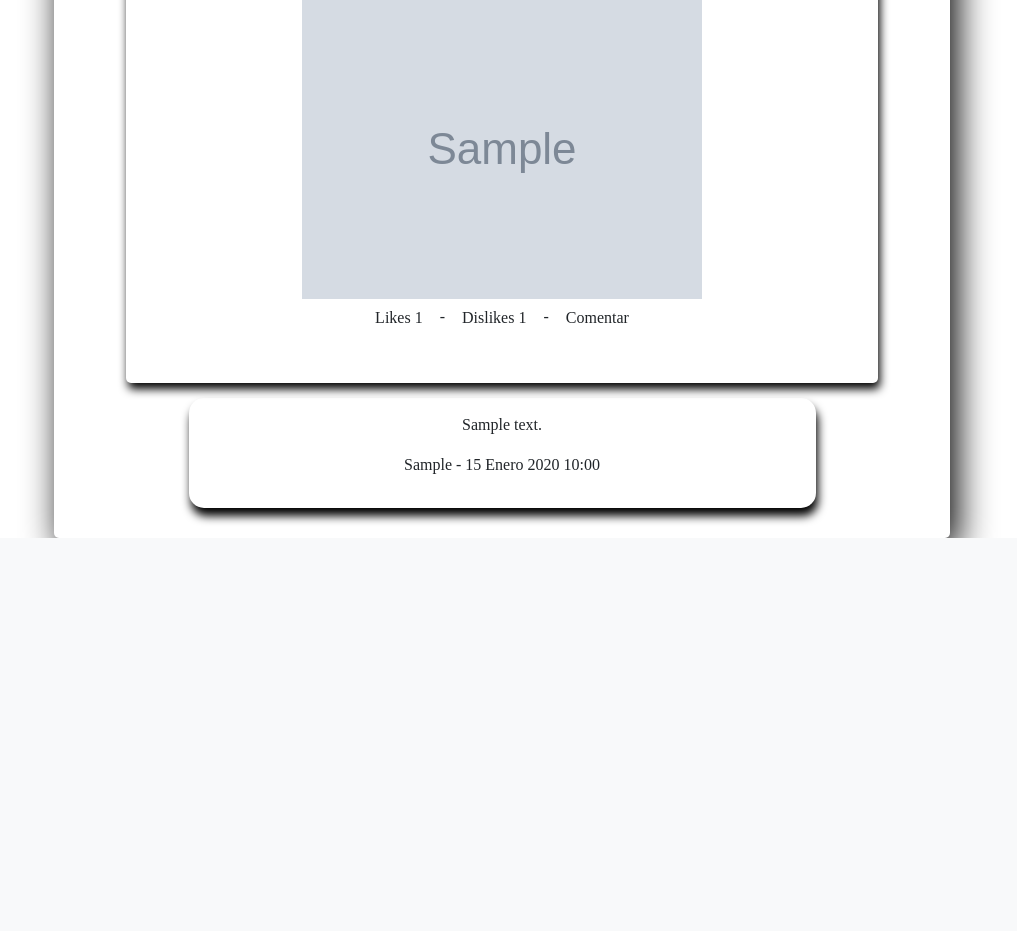
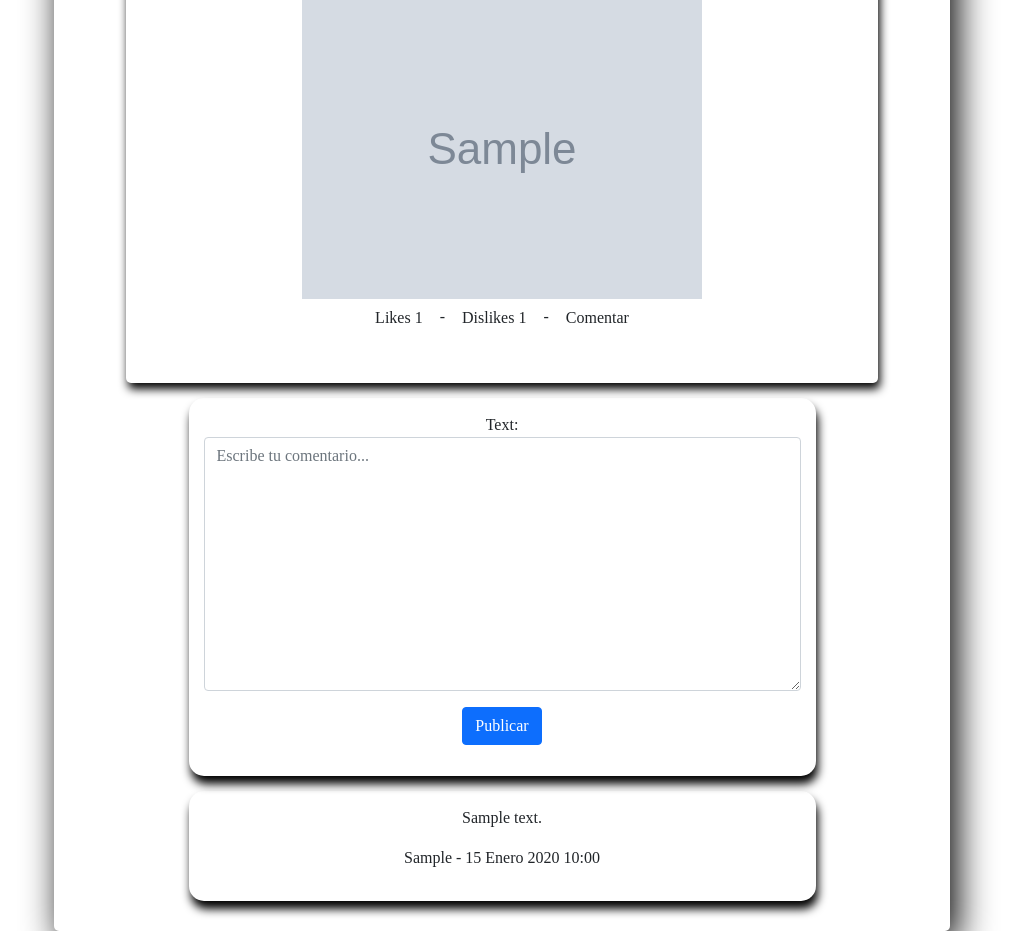
Before and after one commit to PedroFassanelli/TP_IW_2022, a Django app: page /sitio/detallepublicacion/1/ in a window 1280 px wide. Shown: the part 958-1889 px from the top of the page, without its empty margins (138-1155 px from the left). Before the commit the page ends 1496 px from the top, so only its background shows below. Run offline with Django 4.2, Linux system fonts and the light colour scheme; a user stored in the database is signed in; tables that the repository leaves empty hold one stand-in row (values such as "Sample post"); grey boxes marked "Sample" are stand-in pictures; some libraries are stand-ins or nearby versions.

Commit message:
Cambio en comentarios y chequeo de moderador para aceptar solicitudes

```diff
--- a/NotiBarrio/sitio/forms.py
+++ b/NotiBarrio/sitio/forms.py
@@ -26,4 +26,4 @@ class FormNuevoComentario(forms.ModelForm):
         super(FormNuevoComentario, self).__init__(*args, **kwargs)
 
         self.fields['text'].widget.attrs['class'] = 'form-control'
-        self.fields['text'].widget.attrs['placeholder'] = "Texto"
+        self.fields['text'].widget.attrs['placeholder'] = "Escribe tu comentario..."
--- a/NotiBarrio/sitio/templates/detallepublicacion.html
+++ b/NotiBarrio/sitio/templates/detallepublicacion.html
@@ -18,11 +18,20 @@
             <img src="{{ publicacion.image_two }}" alt="">
             <img src="{{ publicacion.image_three }}" alt="">
             {% if publicacion.user == user.email %}
-                <p><button class="btn" type="submit">Likes {{ publicacion.likes }}</button> - <button class="btn" type="submit">Dislikes {{ publicacion.dislikes }}</button> - <a class="btn" href="{% url 'nuevocomentario' publicacion.id  %}">Comentar</a> - <a class="btn" href="{% url 'edit_publicacion' publicacion.id %}">Editar</a> - <a class="btn" href="{% url 'eliminar' publicacion.id %}">Eliminar</a></p>
+                <p><button class="btn" type="submit">Likes {{ publicacion.likes }}</button> - <button class="btn" type="submit">Dislikes {{ publicacion.dislikes }}</button> - <a class="btn" href="{% url 'detallepublicacion' publicacion.id  %}">Comentar</a> - <a class="btn" href="{% url 'edit_publicacion' publicacion.id %}">Editar</a> - <a class="btn" href="{% url 'eliminar' publicacion.id %}">Eliminar</a></p>
             {% else %}
-                <p><button class="btn" type="submit">Likes {{ publicacion.likes }}</button> - <button class="btn" type="submit">Dislikes {{ publicacion.dislikes }}</button> - <a class="btn" href="{% url 'nuevocomentario' publicacion.id  %}">Comentar</a></p>
+                <p><button class="btn" type="submit">Likes {{ publicacion.likes }}</button> - <button class="btn" type="submit">Dislikes {{ publicacion.dislikes }}</button> - <a class="btn" href="{% url 'detallepublicacion' publicacion.id  %}">Comentar</a></p>
             {% endif %}
         </div>
+        {% if user.is_authenticated %}
+        <div class="comentario">
+            <form method="POST">
+                {% csrf_token %}
+                {{form.as_p}}
+                <p><button class="btn btn-primary" type="submit">Publicar</button></p>
+            </form>
+        </div>
+        {% endif %}
         {% for comentario in lista_comentario %}
             <div class="comentario">
                 <p>{{ comentario.text }}</p>
--- a/NotiBarrio/sitio/templates/mibarrio.html
+++ b/NotiBarrio/sitio/templates/mibarrio.html
@@ -49,6 +49,7 @@
 
     <!-- Te muestra la lista de solicitudes -->
     {% if aceptado == 2 %}
+    {% if is_moderator == True %}
     <div class="lista-solicitud" ALIGN="center">
         <h1>Solicitudes</h1>
         <div class="solicitud">
@@ -64,6 +65,7 @@
         </div>
     </div>
     {% endif %}
+    {% endif %}
 </div>
 
 {% endblock %}
--- a/NotiBarrio/sitio/urls.py
+++ b/NotiBarrio/sitio/urls.py
@@ -2,19 +2,14 @@ from django.urls import path
 from . import views
 
 urlpatterns = [
-    #path('mibarrio/<int:id_user>/', views.mibarrio, name='mibarrio'),
     path('mibarrio/', views.mibarrio, name='mibarrio'),
     path('notipublicas/', views.notipublicas, name='notipublicas'),
-    #path('nuevapublicacion/<int:id_user>/', views.nuevaPublicacion, name='nuevapublicacion'),
     path('nuevapublicacion/', views.nuevaPublicacion, name='nuevapublicacion'),
     path('edit_publicacion/<int:id_publicacion>/', views.editarPublicacion, name='edit_publicacion'),
     path('eliminar/<int:id_publicacion>/', views.eliminarPublicacion, name='eliminar'),
-    path('detallepublicacion/<int:id_publicacion>/', views.detallePublicacion, name='detallepublicacion'),
+    path('detallepublicacion/<int:id_publicacion>/', views.detallePublicacion.as_view(), name='detallepublicacion'),
     path('filtro/<str:filtro>/', views.filtropublicacion, name='filtropublicacion'),
-    #path('nuevocomentario/<int:id_publicacion><int:id_user>', views.nuevoComentario, name='nuevocomentario'),
-    path('nuevocomentario/<int:id_publicacion>', views.nuevoComentario, name='nuevocomentario'),
     path('eliminarcomentario/<int:id_comentario>/', views.eliminarComentario, name='eliminarcomentario'),
-    #path('solicitarunirse/<int:id_user><int:id_barrio>/', views.solicitud_unir, name='solicitarunirse'),
     path('solicitarunirse/<int:id_barrio>/', views.solicitud_unir, name='solicitarunirse'),
     path('aceptarsolicitud/<int:id_solicitud>/', views.aceptar_solicitud, name='aceptarsolicitud'),
     path('rechazarsolicitud/<int:id_solicitud>/', views.rechazar_solicitud, name='rechazarsolicitud'),
--- a/NotiBarrio/sitio/views.py
+++ b/NotiBarrio/sitio/views.py
@@ -4,6 +4,7 @@ from django.contrib import messages
 from django.contrib.auth.models import User
 from django.contrib.auth.decorators import login_required
 from django.shortcuts import render, redirect
+from django.views.generic import View
 from sitio.models import Barrio, Publicacion, Comentario, CustomUser
 from sitio.forms import FormNuevaPublicacion, FormNuevoComentario
 
@@ -53,6 +54,10 @@ def mibarrio(request):
     nombre_barrio = ""
     lista_solicitudes = []
     solicitudes_vacio = False
+    #Controlar si el usuario es moderador
+    is_moderator = False
+    if request.user.groups.filter(name__in=['Moderador']):
+        is_moderator = True
     if (custom[0].is_accept == 0):
         barrios = Barrio.objects.all().order_by("number")
         return render(request, 'mibarrio.html', {'lista_barrios': barrios, 'lista_mibarrio': mi_barrio, 'vacia': vacio, 'aceptado': aceptado, 'nombre_barrio': nombre_barrio, 'lista_solicitudes': lista_solicitudes, 'solicitudes_vacio': solicitudes_vacio})
@@ -68,7 +73,7 @@ def mibarrio(request):
             vacio = True
         if len(lista_solicitudes) == 0:
             solicitudes_vacio = True
-        return render(request, 'mibarrio.html', {'lista_barrios': barrios, 'lista_mibarrio': mi_barrio, 'vacia': vacio, 'aceptado': aceptado, 'nombre_barrio': nombre_barrio, 'lista_solicitudes': lista_solicitudes, 'solicitudes_vacio': solicitudes_vacio})
+        return render(request, 'mibarrio.html', {'lista_barrios': barrios, 'lista_mibarrio': mi_barrio, 'vacia': vacio, 'aceptado': aceptado, 'nombre_barrio': nombre_barrio, 'lista_solicitudes': lista_solicitudes, 'solicitudes_vacio': solicitudes_vacio, 'is_moderator': is_moderator})
     else:
         aceptado = 3
         nombre_barrio = custom[0].barrio.namebarrio
@@ -129,29 +134,42 @@ def eliminarPublicacion(request, id_publicacion):
     return redirect ('homepage')
 
 
-def detallePublicacion(request, id_publicacion):
-    publicacion = Publicacion.objects.filter(id = id_publicacion)
-    comentarios = Comentario.objects.filter(id_publicacion = id_publicacion).order_by('comentdate')
-    return render(request, 'detallepublicacion.html', {"lista_publicacion": publicacion, "lista_comentario": comentarios})
+class detallePublicacion(View):
+    def get(self, request, id_publicacion, *args, **kwargs):
+        publicacion = Publicacion.objects.filter(id = id_publicacion)
+        form = FormNuevoComentario()
 
+        comentarios = Comentario.objects.filter(id_publicacion = id_publicacion).order_by('comentdate')
 
-@login_required(login_url='login')
-def nuevoComentario(request, id_publicacion):
-    if request.method == "POST":
+        context = {
+            'lista_publicacion': publicacion,
+            'lista_comentario': comentarios,
+            'form': form,
+        }
+
+        return render(request, 'detallepublicacion.html', context)
+
+    def post(self, request, id_publicacion, *args, **kwargs):
+        publicacion = Publicacion.objects.filter(id = id_publicacion)
         form = FormNuevoComentario(request.POST)
+
         if form.is_valid():
-            usuario = User.objects.filter(id = request.user.id)
-            new_comentario = form.save(commit=False)
-            Comentario.objects.create(
-                id_publicacion = id_publicacion,
-                comentdate = datetime.today(),
-                text = new_comentario.text,
-                user = usuario[0].email,
-                )
-            return redirect('homepage')
-    else:
-        form = FormNuevoComentario()
-    return render(request, 'comentar.html', {"form": form})
+            nuevo_comentario = form.save(commit=False)
+            nuevo_comentario.user = request.user.email
+            nuevo_comentario.id_publicacion = id_publicacion
+            nuevo_comentario.comentdate = datetime.today()
+            nuevo_comentario.save()
+
+        comentarios = Comentario.objects.filter(id_publicacion = id_publicacion).order_by('comentdate')
+
+        context = {
+            'lista_publicacion': publicacion,
+            'lista_comentario': comentarios,
+            'form': form,
+        }
+
+        return render(request, 'detallepublicacion.html',context)
+
 
 @login_required(login_url='login')
 def eliminarComentario(request, id_comentario):
--- a/NotiBarrio/users/templates/login.html
+++ b/NotiBarrio/users/templates/login.html
@@ -6,7 +6,7 @@
 
 <!-- Log In -->
 <div class="form-login" ALIGN="center">
-    <h1>Log In</h1>
+    <h1>Iniciar Sesión</h1>
     <form method="POST">
         {% csrf_token %}
         {{ form.as_p }}
--- a/NotiBarrio/users/templates/signup.html
+++ b/NotiBarrio/users/templates/signup.html
@@ -5,7 +5,7 @@
 {% block contents %}
 <!--Register-->
 <div class="form-register" ALIGN="center">
-    <h1>Register</h1>
+    <h1>Registrarse</h1>
     <form method="POST">
         {% csrf_token %}
         {% for field in form %}
@@ -18,7 +18,7 @@
                 {% endfor %}
             </div>
         {% endfor %}
-        <button class="btn btn-primary" type="submit">Register</button>
+        <button class="btn btn-primary" type="submit">Registrarse</button>
         <p><a href="{% url 'login' %}">Iniciar Sesión</a></p>
         <p><a href="{% url 'homepage' %}">Cancelar</a></p>
     </form>
```
Also changed, not shown: NotiBarrio/sitio/templates/comentar.html (deleted, +0 -19 lines).
